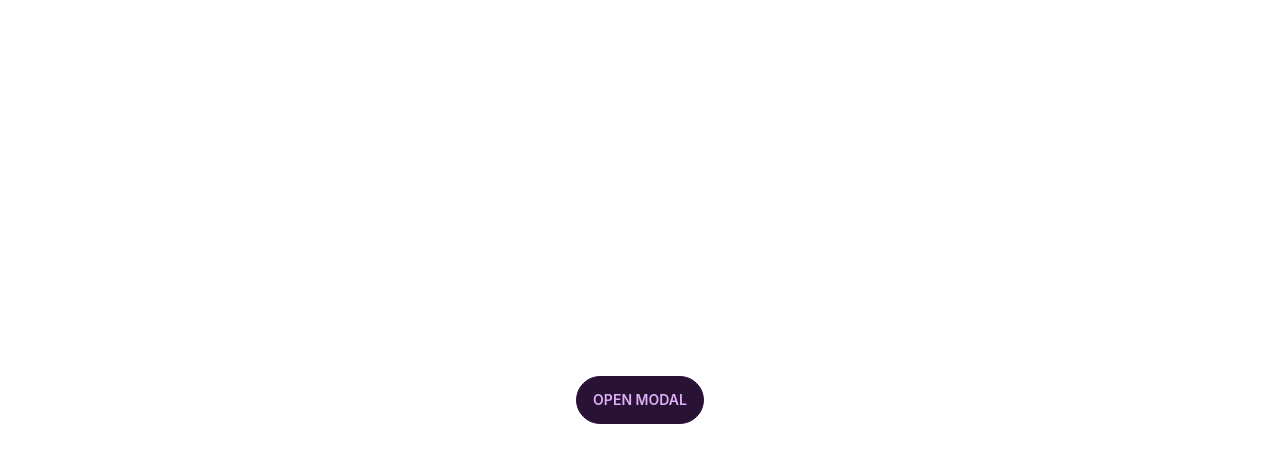
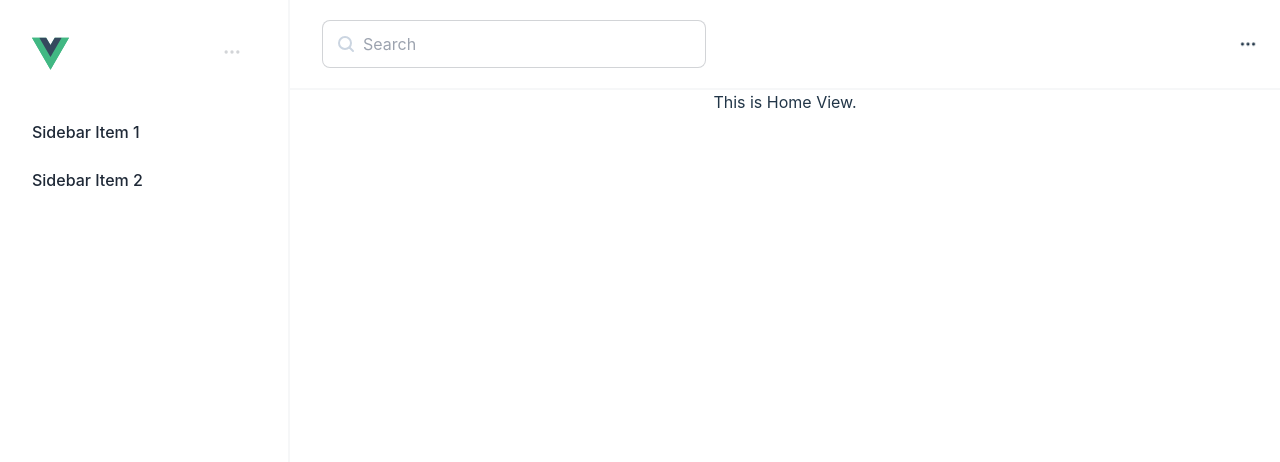
Before and after one commit to NekoMoYi/TalkPal, a Vue app: page / in a window 1280 px wide. Shown: the top 462 px of the page. Built offline with nearby package versions, Linux system fonts and the light colour scheme.

Commit message:
基础页面框架

```diff
--- a/index.html
+++ b/index.html
@@ -1,13 +1,16 @@
 <!DOCTYPE html>
-<html lang="en" data-theme="cupcake">
+<html lang="en" data-theme="light">
+
 <head>
   <meta charset="UTF-8" />
   <link rel="icon" type="image/svg+xml" href="/vite.svg" />
   <meta name="viewport" content="width=device-width, initial-scale=1.0" />
-    <title>Vite + Vue</title>
+  <title>TalkPal</title>
 </head>
-  <body>
+
+<body class="bg-secondary-content">
   <div id="app"></div>
   <script type="module" src="/src/main.js"></script>
 </body>
+
 </html>
--- a/package.json
+++ b/package.json
@@ -10,7 +10,8 @@
   },
   "dependencies": {
     "daisyui": "^2.51.5",
-    "vue": "^3.2.47"
+    "vue": "^3.2.47",
+    "vue-router": "^4.1.6"
   },
   "devDependencies": {
     "@vitejs/plugin-vue": "^4.1.0",
--- a/src/App.vue
+++ b/src/App.vue
@@ -1,20 +1,10 @@
 <script setup>
-
+import MainLayout from './layouts/MainLayout.vue'
 </script>
 
 <template>
-  <label for="my-modal" class="btn">open modal</label>
-
-  <!-- Put this part before </body> tag -->
-  <input type="checkbox" id="my-modal" class="modal-toggle" />
-  <div class="modal">
-    <div class="modal-box">
-      <h3 class="font-bold text-lg">Congratulations random Internet user!</h3>
-      <p class="py-4">You've been selected for a chance to get one year of subscription to use Wikipedia for free!</p>
-      <div class="modal-action">
-        <label for="my-modal" class="btn">Yay!</label>
-      </div>
-    </div>
+  <div class="h-full">
+    <MainLayout />
   </div>
 </template>
 
--- /dev/null
+++ b/src/layouts/MainLayout.vue
@@ -0,0 +1,71 @@
+<template>
+    <div class="h-full">
+        <div class="drawer drawer-mobile">
+            <input id="side-drawer" type="checkbox" class="drawer-toggle" />
+            <div class="drawer-content flex-col items-center justify-center">
+                <div class="navbar border-b-gray-300 border-opacity-20 bg-base-100 border-b-2">
+                    <div class="flex-none lg:hidden">
+                        <label for="side-drawer" class="btn btn-square btn-ghost drawer-button">
+                            <svg xmlns="http://www.w3.org/2000/svg" fill="none" viewBox="0 0 24 24"
+                                class="inline-block w-5 h-5 stroke-current">
+                                <path stroke-linecap="round" stroke-linejoin="round" stroke-width="2"
+                                    d="M4 6h16M4 12h16M4 18h16">
+                                </path>
+                            </svg>
+                        </label>
+                    </div>
+                    <div class="flex-1 hidden lg:flex pl-6 py-3">
+                        <div class="relative rounded-md">
+                            <input type="text" placeholder="Search" class="pl-10 input input-bordered w-96 text-base-content" />
+                            <div class="absolute inset-y-0 left-0 pl-3 flex items-center pointer-events-none">
+                                <svg width="24" height="24" fill="none" stroke="currentColor" stroke-width="2"
+                                    stroke-linecap="round" stroke-linejoin="round"
+                                    class="flex-none text-slate-300 dark:text-slate-400" aria-hidden="true">
+                                    <path d="m19 19-3.5-3.5"></path>
+                                    <circle cx="11" cy="11" r="6"></circle>
+                                </svg>
+                            </div>
+                        </div>
+
+                    </div>
+                    <div class="flex-none hidden lg:flex">
+                        <button class="btn btn-square btn-ghost">
+                            <svg xmlns="http://www.w3.org/2000/svg" fill="none" viewBox="0 0 24 24"
+                                class="inline-block w-5 h-5 stroke-current">
+                                <path stroke-linecap="round" stroke-linejoin="round" stroke-width="2"
+                                    d="M5 12h.01M12 12h.01M19 12h.01M6 12a1 1 0 11-2 0 1 1 0 012 0zm7 0a1 1 0 11-2 0 1 1 0 012 0zm7 0a1 1 0 11-2 0 1 1 0 012 0z">
+                                </path>
+                            </svg>
+                        </button>
+                    </div>
+                </div>
+                <router-view />
+            </div>
+            <div class="drawer-side border-r-gray-300 border-opacity-20 border-r-2">
+                <label for="side-drawer" class="drawer-overlay"></label>
+                <ul class="menu p-4 w-72 bg-base-100 text-base-content">
+                    <li class="pb-5 disabled">
+                        <div class="flex flex-row">
+                            <div class="flex-1 self-center">
+                                <img src="./../assets/vue.svg" />
+                            </div>
+                            <div class="flex-none">
+                                <button class="btn btn-square btn-ghost border-0">
+                                    <svg xmlns="http://www.w3.org/2000/svg" fill="none" viewBox="0 0 24 24"
+                                        class="inline-block w-5 h-5 stroke-current">
+                                        <path stroke-linecap="round" stroke-linejoin="round" stroke-width="2"
+                                            d="M5 12h.01M12 12h.01M19 12h.01M6 12a1 1 0 11-2 0 1 1 0 012 0zm7 0a1 1 0 11-2 0 1 1 0 012 0zm7 0a1 1 0 11-2 0 1 1 0 012 0z">
+                                        </path>
+                                    </svg>
+                                </button>
+                            </div>
+                        </div>
+                    </li>
+                    <!-- sidebar image-->
+                    <li><a>Sidebar Item 1</a></li>
+                    <li><a>Sidebar Item 2</a></li>
+                </ul>
+            </div>
+        </div>
+    </div>
+</template>
--- a/src/main.js
+++ b/src/main.js
@@ -1,5 +1,6 @@
 import { createApp } from 'vue'
 import './style.css'
 import App from './App.vue'
+import router from './router'
 
-createApp(App).mount('#app')
+createApp(App).use(router).mount('#app')
--- /dev/null
+++ b/src/router.js
@@ -0,0 +1,17 @@
+import { createRouter, createWebHistory } from "vue-router";
+import Home from "./views/Home.vue";
+
+const routes = [
+    {
+        path: "/",
+        name: "Home",
+        component: Home,
+    },
+];
+
+const router = createRouter({
+    history: createWebHistory('/'),
+    routes,
+});
+
+export default router;
--- a/src/style.css
+++ b/src/style.css
@@ -38,8 +38,9 @@ a:hover {
 
 body {
   margin: 0;
-  display: flex;
-  place-items: center;
+  padding: 0;
+  /* display: flex;
+  place-items: center; */
   min-width: 320px;
   min-height: 100vh;
 }
@@ -73,9 +74,9 @@ button:focus-visible {
 }
 
 #app {
-  max-width: 1280px;
+  /* max-width: 1280px; */
   margin: 0 auto;
-  padding: 2rem;
+  padding: 0;
   text-align: center;
 }
 
--- /dev/null
+++ b/src/views/Home.vue
@@ -0,0 +1,14 @@
+<script>
+export default {
+    name: 'Home',
+    setup() {
+        return {
+            // ...
+        }
+    }
+}
+</script>
+
+<template>
+    This is Home View.
+</template>
```
Also changed, not shown: 1 other file (tests, documents, lock files or other folders). Lines whose indentation alone changed are shown as unchanged.
